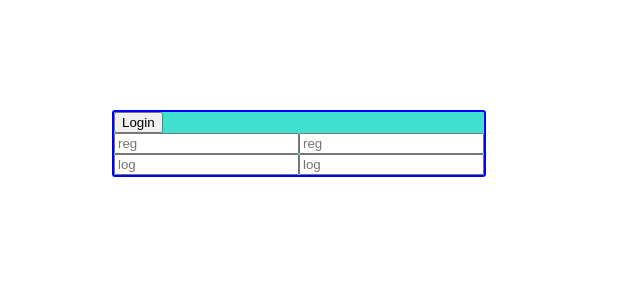
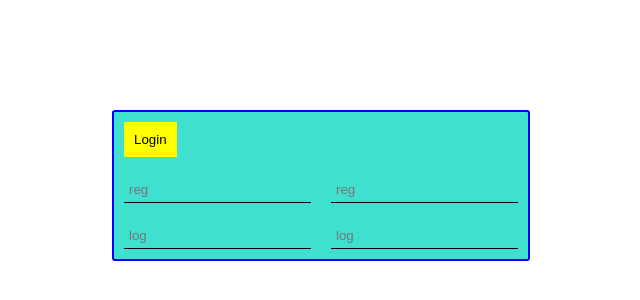
Before and after one commit to sreenumr/simple-react-app, a React app: page / in a window 1280 px wide. Shown: the part 240-540 px from the top of the page, without its empty margins (350-990 px from the left). Built offline with nearby package versions, Linux system fonts and the light colour scheme.

Commit message:
Added css

```diff
--- a/src/form.js
+++ b/src/form.js
@@ -1,6 +1,7 @@
 import React, { Component } from 'react';
 import Register from './Register'
 import Login from './Login'
+import './index.css'
 import {Button} from 'react-bootstrap'
 
 class Form extends Component{
@@ -33,8 +34,7 @@ class Form extends Component{
 
     render(){
         return(
-            <div>
-
+            <div className="Form">
                 <Button onClick={this.change}>{this.state.text}</Button>
                 <Register></Register>
                 <Login></Login>
--- a/src/index.css
+++ b/src/index.css
@@ -1,5 +1,4 @@
 .Form{
-
     position: absolute;
     top: 50%;
     left: 40%;
@@ -10,3 +9,29 @@
     border:2px solid blue;
     display: inline-block;
 }
+
+Button{
+    margin:10px;
+    padding: 10px;
+}
+
+Button{
+    border:none;
+    background:yellow;
+}
+
+Button:hover{
+    border:none;
+    background:yellowgreen;
+}
+
+input{
+    outline:none;
+    border-bottom:solid black 1px;
+    background:transparent;
+    border-left:none;
+    border-right:none;
+    border-top:none;
+    margin:10px;
+    padding:5px;
+}
--- a/src/index.js
+++ b/src/index.js
@@ -6,9 +6,7 @@ import './index.css'
 class App extends Component {
   render() {
 return(
-    <div className="Form">
       <Form></Form>
-    </div>
 )
   }
 }
```
